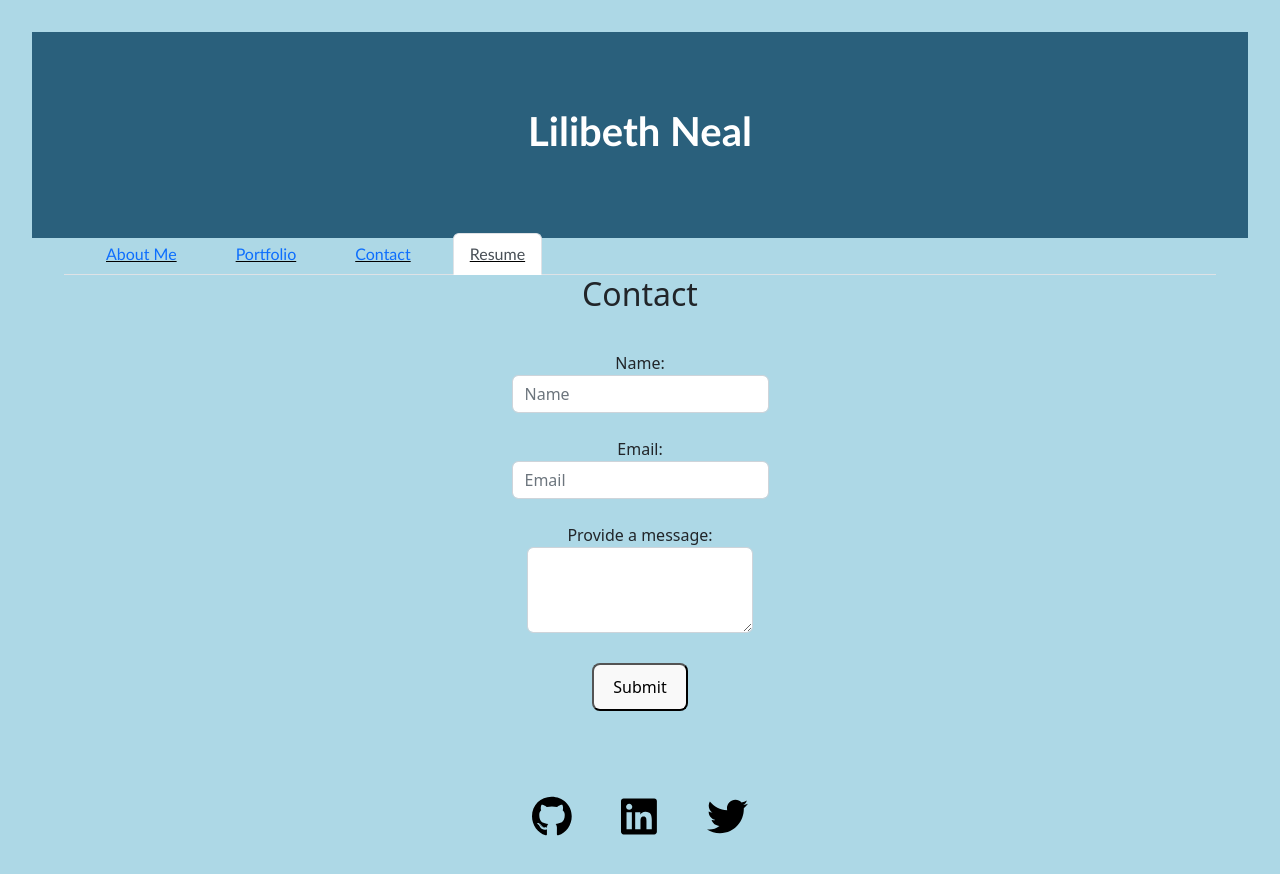
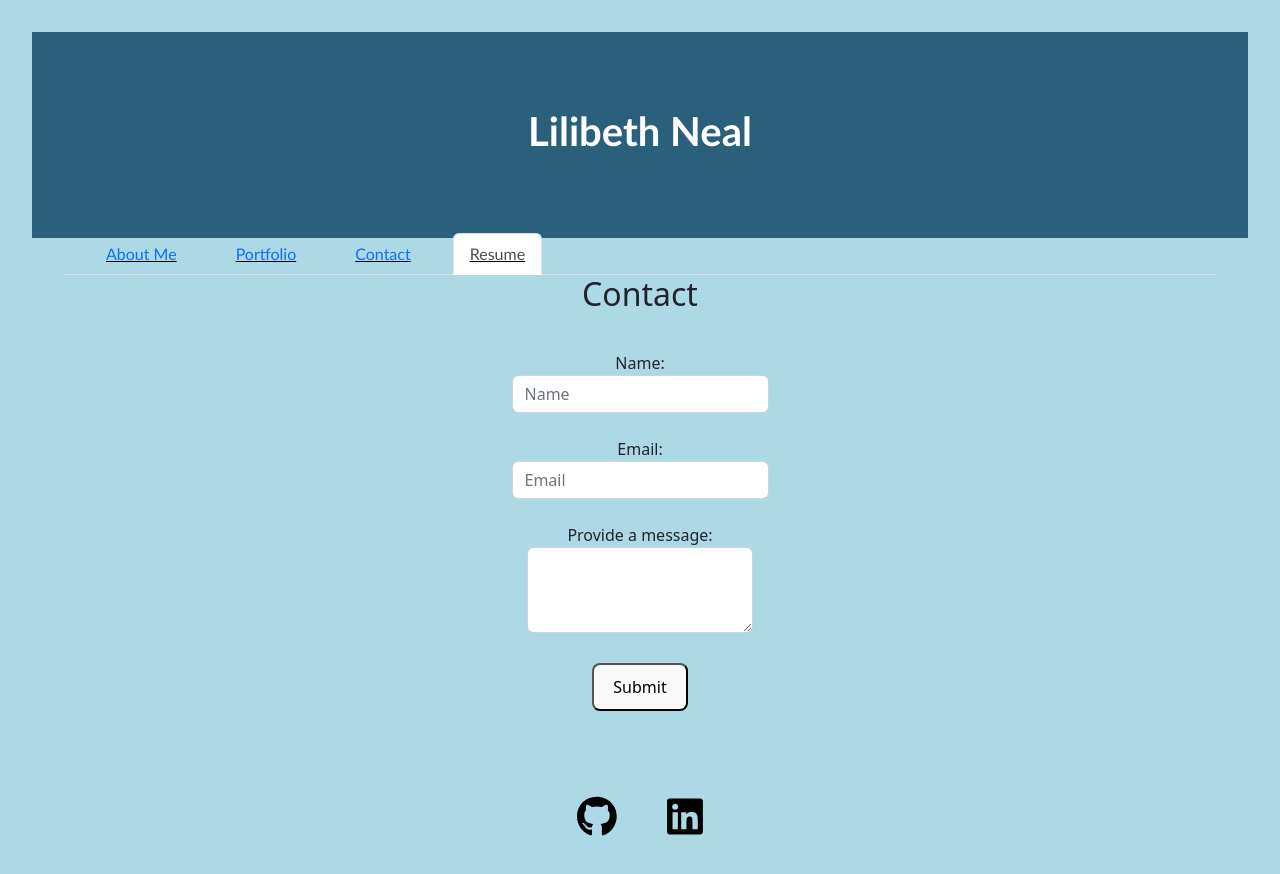
Before and after one commit to lilym036/final-portfolio, a React (Vite) app: page /Contact in a window 1280 px wide. Shown: the top 874 px of the page. Built offline with nearby package versions, Linux system fonts and the light colour scheme.

Commit message:
removed icon

```diff
--- a/src/components/Footer.jsx
+++ b/src/components/Footer.jsx
@@ -3,7 +3,7 @@
 import { FontAwesomeIcon } from '@fortawesome/react-fontawesome';
 import {faGithub} from '@fortawesome/free-brands-svg-icons';
 import{faLinkedin} from '@fortawesome/free-brands-svg-icons'
-import{faTwitter} from '@fortawesome/free-brands-svg-icons'
+// import{faTwitter} from '@fortawesome/free-brands-svg-icons'
 
 function Footer() {
   return (
@@ -13,8 +13,8 @@ function Footer() {
 </a>
 <a href="https://www.linkedin.com/in/lilibeth-neal-19820a283">
 <FontAwesomeIcon icon= {faLinkedin}  size= "lg" className="footerImg" ></FontAwesomeIcon></a>
-<a href="https://twitter.com/?lang=en">
-<FontAwesomeIcon icon= {faTwitter}  size= "lg" className="footerImg" ></FontAwesomeIcon></a>
+{/* <a href="https://twitter.com/?lang=en">
+<FontAwesomeIcon icon= {faTwitter}  size= "lg" className="footerImg" ></FontAwesomeIcon></a> */}
 </footer>
 
   );
```
